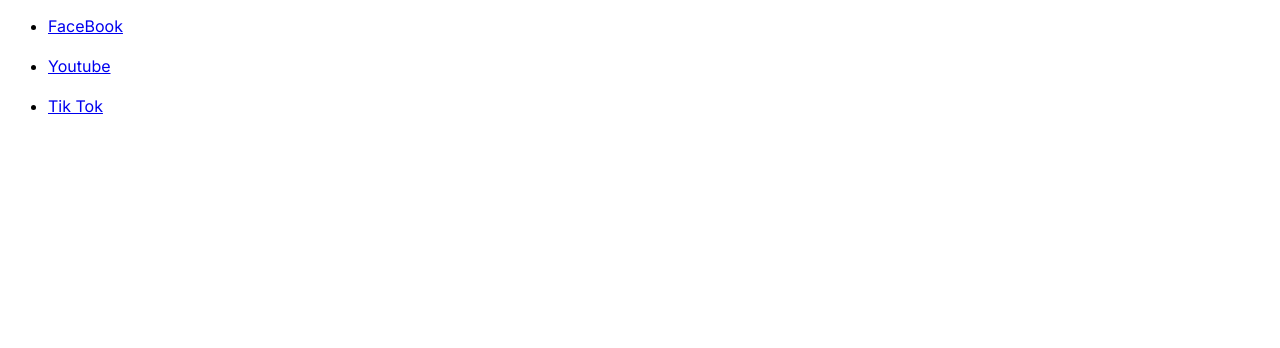
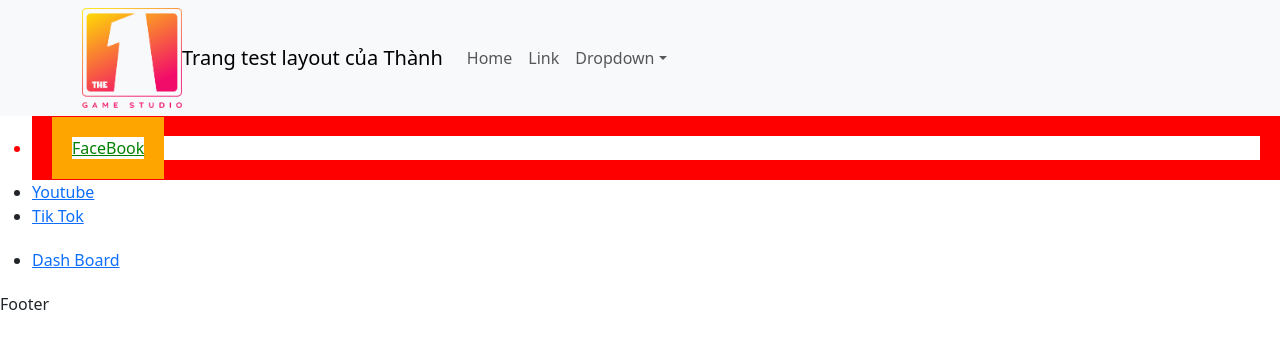
Before and after one commit to thanhpd123/first-nextjs, a Next.js app: page / in a window 1280 px wide. Shown: the top 348 px of the page. Built offline with nearby package versions, Linux system fonts and the light colour scheme.

Commit message:
thử tạo trang home

```diff
--- /dev/null
+++ b/app/components/app.header.tsx
@@ -0,0 +1,46 @@
+'use client'
+
+import Container from 'react-bootstrap/Container';
+import Nav from 'react-bootstrap/Nav';
+import Navbar from 'react-bootstrap/Navbar';
+import NavDropdown from 'react-bootstrap/NavDropdown';
+import style from '@styles/testappcss.module.css';
+
+function BasicExample() {
+    return (
+        <Navbar expand="lg" className="bg-body-tertiary">
+            <Container>
+                <img
+                    alt=""
+                    src="/img/theoneLogo-normal.png"
+                    width="100"
+                    height="100"
+                    className='d-inline-block align-top ${style.logo}'
+                />{' '}
+                <Navbar.Brand href="#home">
+                    Trang test layout của Thành
+                </Navbar.Brand>
+                <Navbar.Toggle aria-controls="basic-navbar-nav" />
+                <Navbar.Collapse id="basic-navbar-nav">
+                    <Nav className="me-auto">
+                        <Nav.Link href="#home">Home</Nav.Link>
+                        <Nav.Link href="#link">Link</Nav.Link>
+                        <NavDropdown title="Dropdown" id="basic-nav-dropdown">
+                            <NavDropdown.Item href="#action/3.1">Action</NavDropdown.Item>
+                            <NavDropdown.Item href="#action/3.2">
+                                Another action
+                            </NavDropdown.Item>
+                            <NavDropdown.Item href="#action/3.3">Something</NavDropdown.Item>
+                            <NavDropdown.Divider />
+                            <NavDropdown.Item href="#action/3.4">
+                                Separated link
+                            </NavDropdown.Item>
+                        </NavDropdown>
+                    </Nav>
+                </Navbar.Collapse>
+            </Container>
+        </Navbar>
+    );
+}
+
+export default BasicExample;
--- a/app/dashboard/layout.tsx
+++ b/app/dashboard/layout.tsx
@@ -3,5 +3,7 @@ export default function DashboardLayout({
 }: {
     children: React.ReactNode
 }) {
-    return <section>{children}</section>
+    return <section style={{ margin: "20px 0" }}>
+        {children}
+    </section>
 }
--- a/app/facebook/page.tsx
+++ b/app/facebook/page.tsx
@@ -1,6 +1,8 @@
 'use client'
 
 import { useRouter } from "next/navigation"
+import Button from 'react-bootstrap/Button';
+import 'bootstrap/dist/css/bootstrap.min.css';
 const FaceBook = () => {
 
     const router = useRouter()
@@ -11,6 +13,9 @@ const FaceBook = () => {
     return (
         <div>Face Book Page
             <div>
+                <Button variant='primary'>Primary</Button>
+                <Button variant='success'>Success</Button>
+                <Button variant='danger'>Danger</Button>
                 <button onClick={() => handleButton()}>Back</button>
             </div>
         </div>
--- a/app/layout.tsx
+++ b/app/layout.tsx
@@ -1,6 +1,7 @@
 import type { Metadata } from "next";
 import { Inter } from "next/font/google";
 //import "./globals.css";
+import AppHeader from '@/app/components/app.header';
 
 const inter = Inter({ subsets: ["latin"] });
 
@@ -16,7 +17,11 @@ export default function RootLayout({
 }>) {
   return (
     <html lang="en">
-      <body className={inter.className}>{children}</body>
+      <body>
+        <AppHeader />
+        {children}
+        <footer>Footer</footer>
+      </body>
     </html>
   );
 }
--- a/app/page.tsx
+++ b/app/page.tsx
@@ -1,5 +1,11 @@
+'use client'
+
 import Image from 'next/image'
 import Link from 'next/link'
+import x from '@/styles/app.module.css'
+import y from '@/styles/testappcss.module.css'
+import 'bootstrap/dist/css/bootstrap.min.css';
+
 export default function Home() {
 	return (
 		/*		<main className="flex min-h-screen flex-col items-center justify-between p-24">
@@ -112,15 +118,18 @@ export default function Home() {
 
 		<div>
 			<ul>
-				<li>
-					<Link href='/facebook'>FaceBook</Link>
+				<li className={x['red']}>
+					<span className={y['red']}><Link href='/facebook' className={x['green']}>FaceBook</Link></span>
 				</li>
-				<li style={{ margin: "20px 0" }}>
+				<li style={{ margin: "2spx 0" }}>
 					<Link href='/youtube'>Youtube</Link>
 				</li>
 				<li>
 					<Link href='/tiktok'>Tik Tok</Link>
 				</li>
+				<li style={{ margin: "20px 0" }}>
+					<Link href='/dashboard'>Dash Board</Link>
+				</li>
 			</ul>
 		</div>
 	)
--- a/package.json
+++ b/package.json
@@ -9,8 +9,10 @@
     "lint": "next lint"
   },
   "dependencies": {
+    "bootstrap": "5.3.0",
     "next": "14.2.6",
     "react": "^18",
+    "react-bootstrap": "2.8.0",
     "react-dom": "^18"
   },
   "devDependencies": {
--- /dev/null
+++ b/styles/app.module.css
@@ -0,0 +1,8 @@
+.red {
+    color: red;
+    border: 20px solid red
+}
+
+.green {
+    color: green;
+}
--- /dev/null
+++ b/styles/testappcss.module.css
@@ -0,0 +1,8 @@
+.red {
+    color: orange;
+    border: 20px solid orange
+}
+
+.logo {
+    margin-left: 10px;
+}
```
Also changed, not shown: app/dashboard/page.tsx (+9 -1 lines), app/components/app.footer.tsx (added), app/components/app.table.tsx (added), public/img/theoneLogo-normal.png (added), 1 other file (tests, documents, lock files or other folders).
